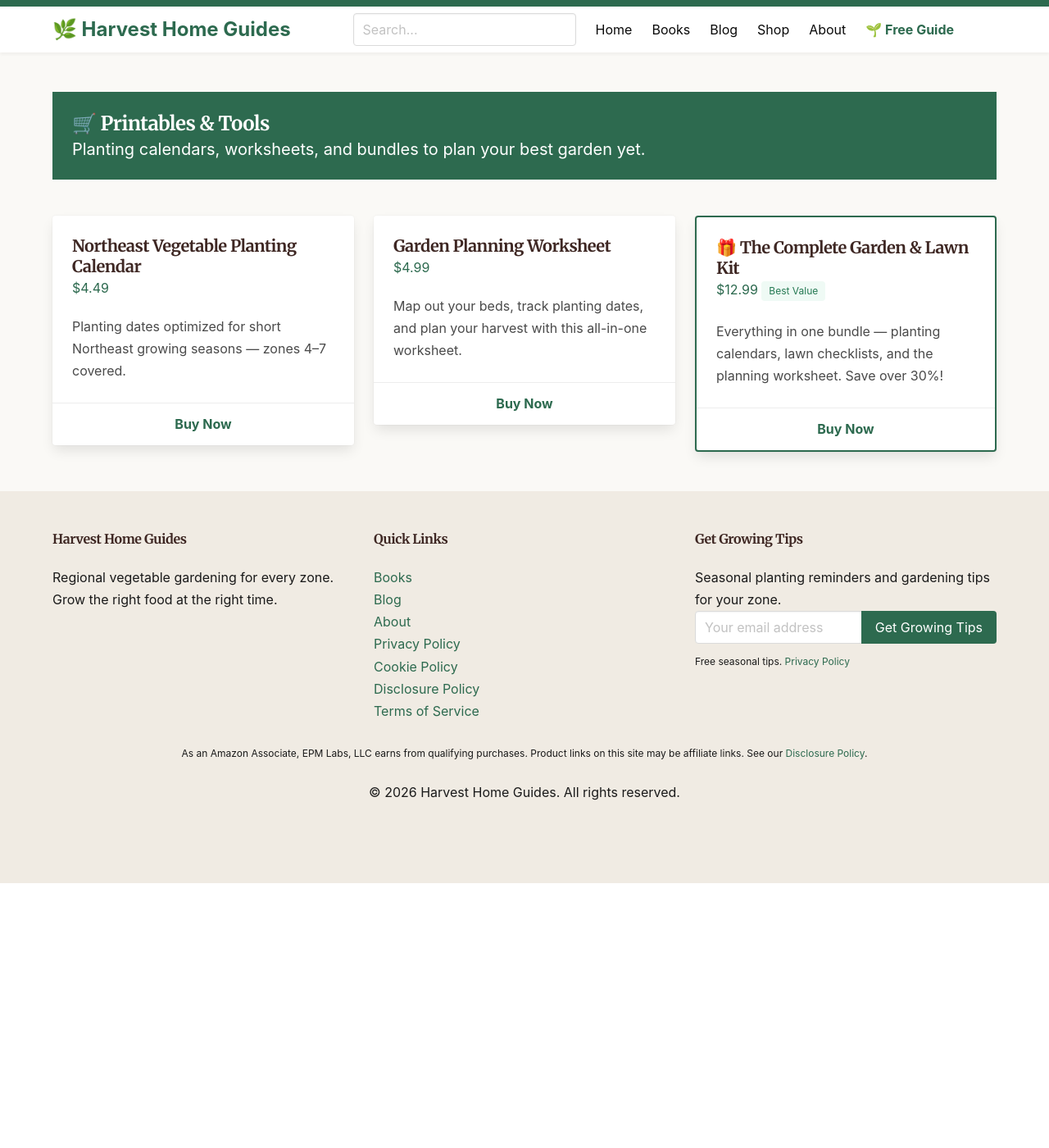
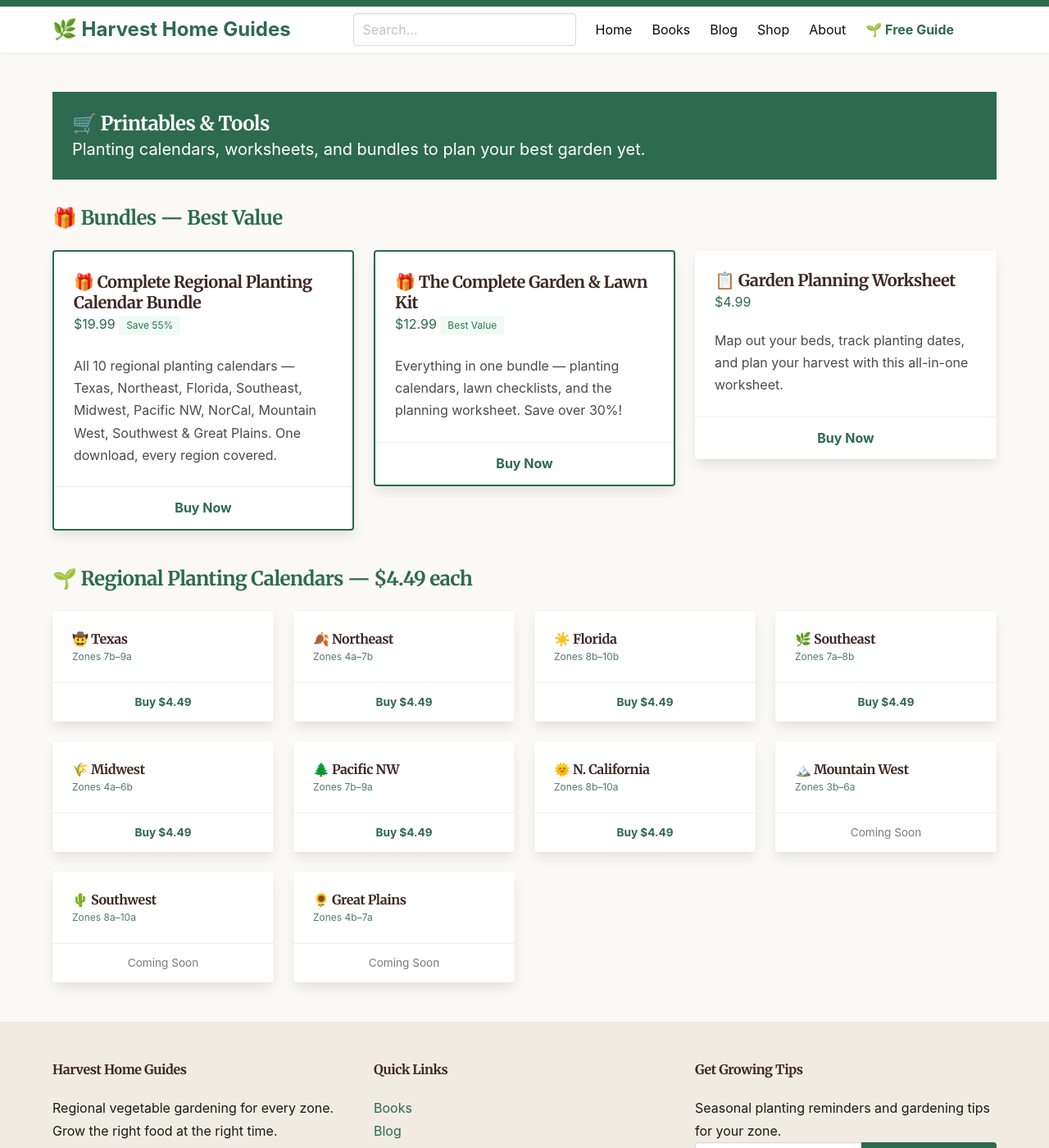
Before and after one commit to emaxon/harvesthomeguides-site, a Jekyll site: the page built from shop.html, in a window 1280 px wide and 1400 px high. Shown: the whole window at 82% size. Built offline with Jekyll 4.4.1, drawn with Linux system fonts in a browser that asks for light colours; comment, search, counter and statistics services are not loaded.

Commit message:
Add new regional planting calendars to shop page
Added Florida, Southeast, Midwest, Pacific NW, N. California calendars.
Mountain West, Southwest, Great Plains marked as Coming Soon.
Reorganized shop with bundles section and grid layout.

```diff
--- a/shop.html
+++ b/shop.html
@@ -12,30 +12,20 @@ permalink: /shop/
   </div>
 </section>
 
-<div class="columns is-multiline" style="margin-top: 2rem;">
+<div style="margin-top: 2rem;">
+
+  <h2 class="title is-4" style="color: #2d6a4f;">🎁 Bundles — Best Value</h2>
+  <div class="columns is-multiline">
 
     <div class="column is-4">
-    <div class="card">
+      <div class="card" style="border: 2px solid #2d6a4f;">
         <div class="card-content">
-        <p class="title is-5">Northeast Vegetable Planting Calendar</p>
-        <p class="subtitle is-6" style="color: #2d6a4f;">$4.49</p>
-        <p>Planting dates optimized for short Northeast growing seasons — zones 4–7 covered.</p>
+          <p class="title is-5">🎁 Complete Regional Planting Calendar Bundle</p>
+          <p class="subtitle is-6" style="color: #2d6a4f;">$19.99 <span class="tag is-success is-light">Save 55%</span></p>
+          <p>All 10 regional planting calendars — Texas, Northeast, Florida, Southeast, Midwest, Pacific NW, NorCal, Mountain West, Southwest & Great Plains. One download, every region covered.</p>
         </div>
         <footer class="card-footer">
-        <a class="gumroad-button card-footer-item has-text-weight-bold" href="https://2969504401623.gumroad.com/l/cwfxgc" data-gumroad-overlay-checkout="true" style="color: #2d6a4f;">Buy Now</a>
-      </footer>
-    </div>
-  </div>
-
-  <div class="column is-4">
-    <div class="card">
-      <div class="card-content">
-        <p class="title is-5">Garden Planning Worksheet</p>
-        <p class="subtitle is-6" style="color: #2d6a4f;">$4.99</p>
-        <p>Map out your beds, track planting dates, and plan your harvest with this all-in-one worksheet.</p>
-      </div>
-      <footer class="card-footer">
-        <a class="gumroad-button card-footer-item has-text-weight-bold" href="https://2969504401623.gumroad.com/l/tnfyw" data-gumroad-overlay-checkout="true" style="color: #2d6a4f;">Buy Now</a>
+          <a class="gumroad-button card-footer-item has-text-weight-bold" href="https://2969504401623.gumroad.com/l/regional-bundle" data-gumroad-overlay-checkout="true" style="color: #2d6a4f;">Buy Now</a>
         </footer>
       </div>
     </div>
@@ -53,4 +43,144 @@ permalink: /shop/
       </div>
     </div>
 
+    <div class="column is-4">
+      <div class="card">
+        <div class="card-content">
+          <p class="title is-5">📋 Garden Planning Worksheet</p>
+          <p class="subtitle is-6" style="color: #2d6a4f;">$4.99</p>
+          <p>Map out your beds, track planting dates, and plan your harvest with this all-in-one worksheet.</p>
         </div>
+        <footer class="card-footer">
+          <a class="gumroad-button card-footer-item has-text-weight-bold" href="https://2969504401623.gumroad.com/l/tnfyw" data-gumroad-overlay-checkout="true" style="color: #2d6a4f;">Buy Now</a>
+        </footer>
+      </div>
+    </div>
+
+  </div>
+
+  <h2 class="title is-4" style="color: #2d6a4f; margin-top: 2rem;">🌱 Regional Planting Calendars — $4.49 each</h2>
+  <div class="columns is-multiline">
+
+    <div class="column is-3">
+      <div class="card">
+        <div class="card-content">
+          <p class="title is-6">🤠 Texas</p>
+          <p class="subtitle is-7" style="color: #52796f;">Zones 7b–9a</p>
+        </div>
+        <footer class="card-footer">
+          <a class="gumroad-button card-footer-item has-text-weight-bold" href="https://2969504401623.gumroad.com/l/stxqq" data-gumroad-overlay-checkout="true" style="color: #2d6a4f; font-size: 0.85rem;">Buy $4.49</a>
+        </footer>
+      </div>
+    </div>
+
+    <div class="column is-3">
+      <div class="card">
+        <div class="card-content">
+          <p class="title is-6">🍂 Northeast</p>
+          <p class="subtitle is-7" style="color: #52796f;">Zones 4a–7b</p>
+        </div>
+        <footer class="card-footer">
+          <a class="gumroad-button card-footer-item has-text-weight-bold" href="https://2969504401623.gumroad.com/l/cwfxgc" data-gumroad-overlay-checkout="true" style="color: #2d6a4f; font-size: 0.85rem;">Buy $4.49</a>
+        </footer>
+      </div>
+    </div>
+
+    <div class="column is-3">
+      <div class="card">
+        <div class="card-content">
+          <p class="title is-6">☀️ Florida</p>
+          <p class="subtitle is-7" style="color: #52796f;">Zones 8b–10b</p>
+        </div>
+        <footer class="card-footer">
+          <a class="gumroad-button card-footer-item has-text-weight-bold" href="https://2969504401623.gumroad.com/l/fskvor" data-gumroad-overlay-checkout="true" style="color: #2d6a4f; font-size: 0.85rem;">Buy $4.49</a>
+        </footer>
+      </div>
+    </div>
+
+    <div class="column is-3">
+      <div class="card">
+        <div class="card-content">
+          <p class="title is-6">🌿 Southeast</p>
+          <p class="subtitle is-7" style="color: #52796f;">Zones 7a–8b</p>
+        </div>
+        <footer class="card-footer">
+          <a class="gumroad-button card-footer-item has-text-weight-bold" href="https://2969504401623.gumroad.com/l/nzcknn" data-gumroad-overlay-checkout="true" style="color: #2d6a4f; font-size: 0.85rem;">Buy $4.49</a>
+        </footer>
+      </div>
+    </div>
+
+    <div class="column is-3">
+      <div class="card">
+        <div class="card-content">
+          <p class="title is-6">🌾 Midwest</p>
+          <p class="subtitle is-7" style="color: #52796f;">Zones 4a–6b</p>
+        </div>
+        <footer class="card-footer">
+          <a class="gumroad-button card-footer-item has-text-weight-bold" href="https://2969504401623.gumroad.com/l/nijsz" data-gumroad-overlay-checkout="true" style="color: #2d6a4f; font-size: 0.85rem;">Buy $4.49</a>
+        </footer>
+      </div>
+    </div>
+
+    <div class="column is-3">
+      <div class="card">
+        <div class="card-content">
+          <p class="title is-6">🌲 Pacific NW</p>
+          <p class="subtitle is-7" style="color: #52796f;">Zones 7b–9a</p>
+        </div>
+        <footer class="card-footer">
+          <a class="gumroad-button card-footer-item has-text-weight-bold" href="https://2969504401623.gumroad.com/l/ydgjtr" data-gumroad-overlay-checkout="true" style="color: #2d6a4f; font-size: 0.85rem;">Buy $4.49</a>
+        </footer>
+      </div>
+    </div>
+
+    <div class="column is-3">
+      <div class="card">
+        <div class="card-content">
+          <p class="title is-6">🌞 N. California</p>
+          <p class="subtitle is-7" style="color: #52796f;">Zones 8b–10a</p>
+        </div>
+        <footer class="card-footer">
+          <a class="gumroad-button card-footer-item has-text-weight-bold" href="https://2969504401623.gumroad.com/l/sqfyg" data-gumroad-overlay-checkout="true" style="color: #2d6a4f; font-size: 0.85rem;">Buy $4.49</a>
+        </footer>
+      </div>
+    </div>
+
+    <div class="column is-3">
+      <div class="card">
+        <div class="card-content">
+          <p class="title is-6">🏔️ Mountain West</p>
+          <p class="subtitle is-7" style="color: #52796f;">Zones 3b–6a</p>
+        </div>
+        <footer class="card-footer">
+          <span class="card-footer-item has-text-grey" style="font-size: 0.85rem;">Coming Soon</span>
+        </footer>
+      </div>
+    </div>
+
+    <div class="column is-3">
+      <div class="card">
+        <div class="card-content">
+          <p class="title is-6">🌵 Southwest</p>
+          <p class="subtitle is-7" style="color: #52796f;">Zones 8a–10a</p>
+        </div>
+        <footer class="card-footer">
+          <span class="card-footer-item has-text-grey" style="font-size: 0.85rem;">Coming Soon</span>
+        </footer>
+      </div>
+    </div>
+
+    <div class="column is-3">
+      <div class="card">
+        <div class="card-content">
+          <p class="title is-6">🌻 Great Plains</p>
+          <p class="subtitle is-7" style="color: #52796f;">Zones 4b–7a</p>
+        </div>
+        <footer class="card-footer">
+          <span class="card-footer-item has-text-grey" style="font-size: 0.85rem;">Coming Soon</span>
+        </footer>
+      </div>
+    </div>
+
+  </div>
+
+</div>
```
Lines whose indentation alone changed are shown as unchanged.
